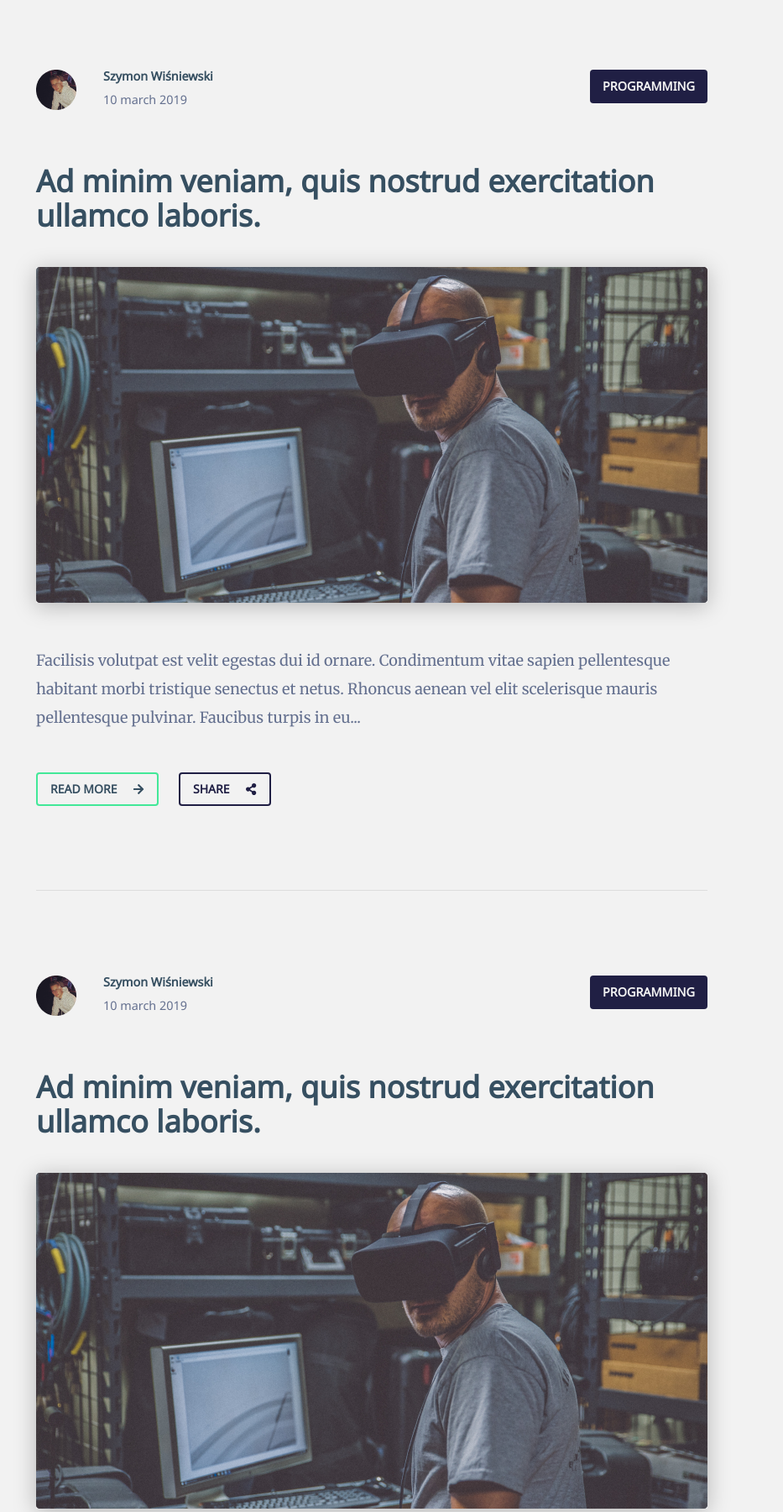
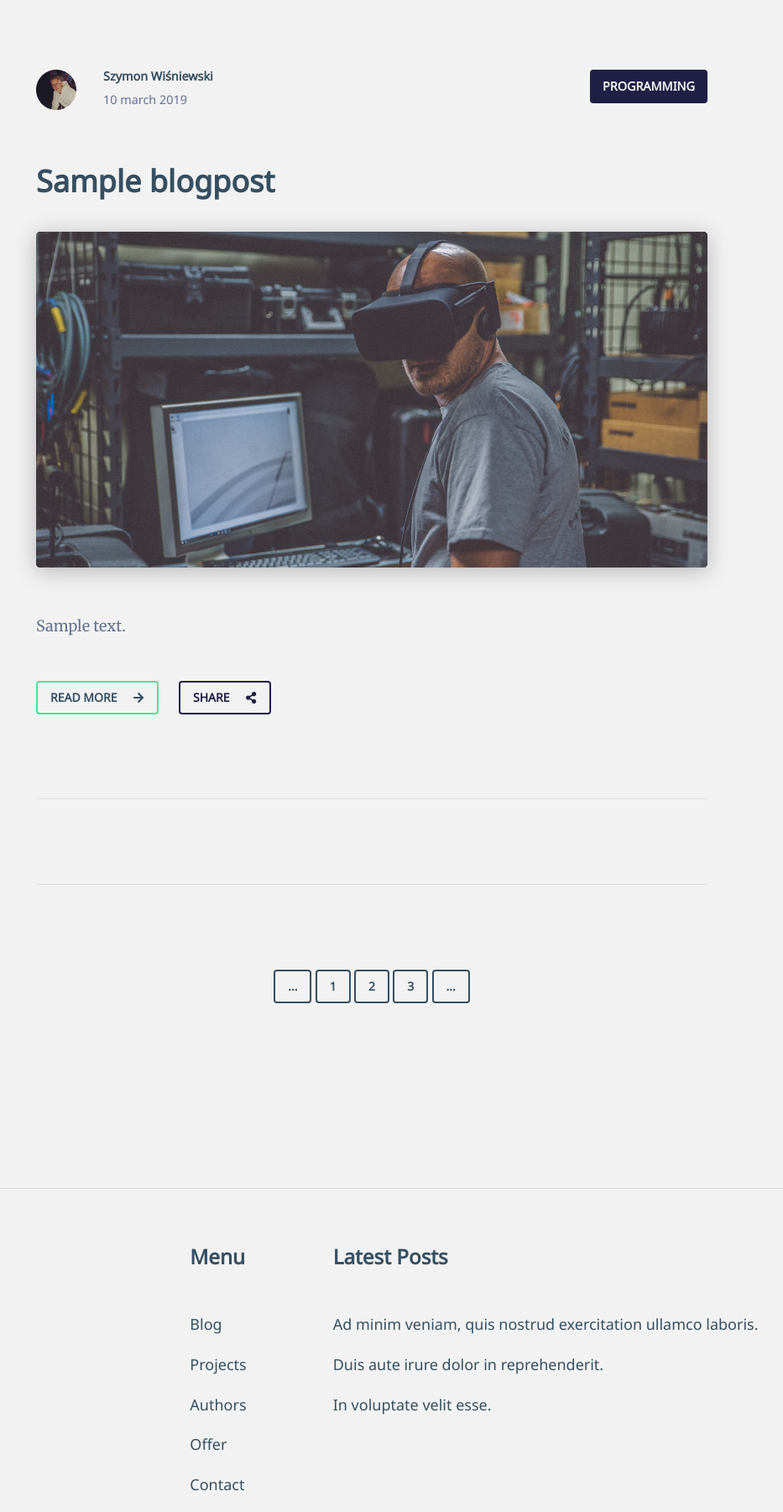
Before and after one commit to TSC-Apps/Blog, a Django app: page /blog/ in a window 1280 px wide. Shown: the part 277-2078 px from the top of the page at 84% size, without its empty margins (197-1130 px from the left). Run offline with Django 3.2, Linux system fonts and the light colour scheme; tables that the repository leaves empty hold one stand-in row (values such as "Sample post"); some libraries are stand-ins or nearby versions.

Commit message:
Added header redirects

```diff
--- a/Backend/urls.py
+++ b/Backend/urls.py
@@ -19,7 +19,7 @@ from .views import home_page
 
 urlpatterns = [
     path('admin/', admin.site.urls),
-    path('', home_page),
+    path('', home_page, name='home-page'),
     re_path(r'^tinymce/', include('tinymce.urls')),
 
     # all urls from blog app, which is plugable app module
--- a/blog/templates/blog/list.html
+++ b/blog/templates/blog/list.html
@@ -14,6 +14,7 @@
                 <button class="category button button--category">Mathematics</button>
             </div>
 
+            {% for post in object_list %}
                 <div class="post">
                     <div class="post__user">
                         <img src="../static/img/avatar.png" class="post__user--avatar">
@@ -30,15 +31,13 @@
                     </div>
 
                     <a href="#">
-                    <h5 class="post__title">Ad minim veniam, quis nostrud exercitation ullamco laboris.</h5>
+                        <h5 class="post__title">{{ post.title | safe}}</h5>
                     </a>
 
                     <img class="post__image" src="../static/img/post__img.png">
 
                     <p class="post__description">
-                    Facilisis volutpat est velit egestas dui id ornare. Condimentum vitae sapien pellentesque
-                    habitant morbi tristique senectus et netus. Rhoncus aenean vel elit scelerisque mauris
-                    pellentesque pulvinar. Faucibus turpis in eu...
+                        {{ post.content | safe }}
                     </p>
 
                     <div class="post__buttons">
@@ -48,43 +47,8 @@
                                 class="button__icon fas fa-share-alt"></i></button>
                     </div>
                 </div>
-
                 <hr>
-
-            <div class="post">
-                <div class="post__user">
-                    <img src="../static/img/avatar.png" class="post__user--avatar">
-                    <span class="post__user--name">
-                        Szymon Wiśniewski
-                    </span>
-                    <span class="post__user--date">
-                        10 march 2019
-                    </span>
-                </div>
-
-                <div class="post__tag">
-                    PROGRAMMING
-                </div>
-
-                <a href="#">
-                    <h5 class="post__title">Ad minim veniam, quis nostrud exercitation ullamco laboris.</h5>
-                </a>
-
-                <img class="post__image" src="../static/img/post__img.png">
-
-                <p class="post__description">
-                    Facilisis volutpat est velit egestas dui id ornare. Condimentum vitae sapien pellentesque
-                    habitant morbi tristique senectus et netus. Rhoncus aenean vel elit scelerisque mauris
-                    pellentesque pulvinar. Faucibus turpis in eu...
-                </p>
-
-                <div class="post__buttons">
-                    <button class="button button--submit" type="submit">READ MORE<i
-                            class="button__icon fas fa-arrow-right"></i></button>
-                    <button class="button button--normal" type="submit">SHARE<i
-                            class="button__icon fas fa-share-alt"></i></button>
-                </div>
-            </div>
+            {% endfor %}
 
             <hr>
             <div class="pagination">
--- a/blog/urls.py
+++ b/blog/urls.py
@@ -5,6 +5,6 @@ from .views import (
 )
 
 urlpatterns = [
-    path('', blog_post_list_view),
+    path('', blog_post_list_view, name='blog'),
     path('<str:slug>/', blog_post_detail_view),
 ]
--- a/templates/base.html
+++ b/templates/base.html
@@ -18,21 +18,21 @@
 <body>
 
 <nav class="topbar">
-    <div class="topbar__logo"><a href="../templates/index.html">Sample</a></div>
+    <div class="topbar__logo"><a href="{% url 'home-page' %}">Sample</a></div>
     <ul class="navigation--main">
-        <a href="../templates/blog.html">
+        <a href="{% url 'blog' %}">
             <li>BLOG</li>
         </a>
-        <a href="#projects">
+        <a href="{% url 'home-page' %}#projects">
             <li>PROJECTS</li>
         </a>
-        <a href="#team">
+        <a href="{% url 'home-page' %}#team">
             <li>TEAM</li>
         </a>
-        <a href="#offer">
+        <a href="{% url 'home-page' %}#offer">
             <li>OFFER</li>
         </a>
-        <a href="#contact">
+        <a href="{% url 'home-page' %}#contact">
             <li>CONTACT</li>
         </a>
     </ul>
```
Lines whose indentation alone changed are shown as unchanged.
